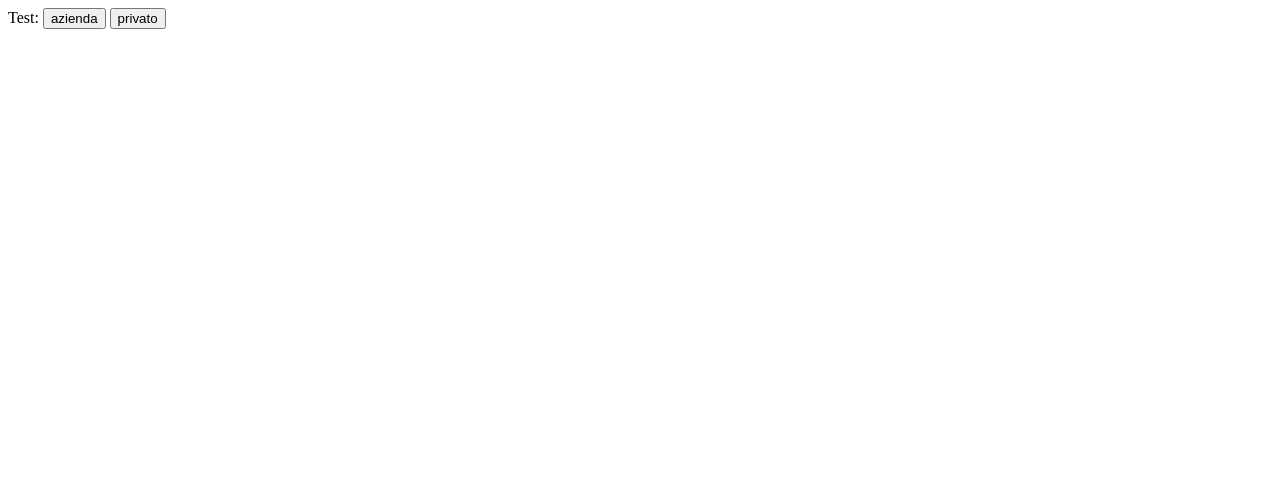
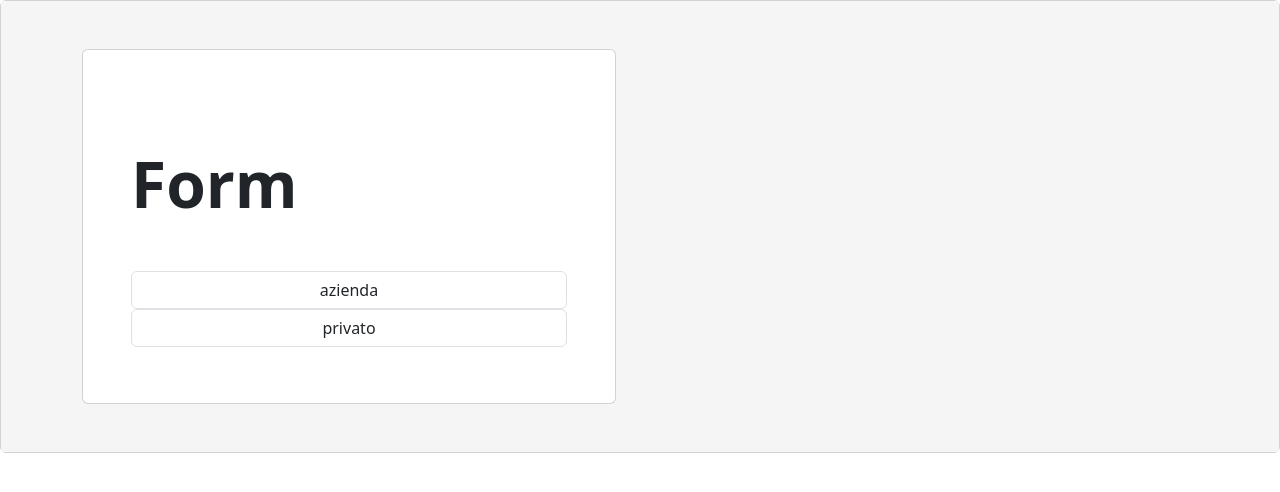
Before and after one commit to Rjuuko/PROGETTO-TERRANOVA, a PHP site: page /addData/addInfo.php in a window 1280 px wide. Shown: the top 492 px of the page. Run offline with PHP 8.4, Linux system fonts and the light colour scheme.

Commit message:
Update addInfo.php

```diff
--- a/pagina/addData/addInfo.php
+++ b/pagina/addData/addInfo.php
@@ -14,98 +14,129 @@
     <meta http-equiv="X-UA-Compatible" content="IE=edge">
     <meta name="viewport" content="width=device-width, initial-scale=1.0">
     <title>Document</title>
+    <meta charset="utf-8">
+    <meta name="viewport" content="width=device-width, initial-scale=1">
+    <meta name="description" content="">
+    <meta name="author" content="Mark Otto, Jacob Thornton, and Bootstrap contributors">
+    <meta name="generator" content="Hugo 0.108.0">
+    <link rel="canonical" href="https://getbootstrap.com/docs/5.3/examples/pricing/">
 
+
+
+<link href="../../assets/dist/css/bootstrap.min.css" rel="stylesheet">
+<!-- Section: Design Block -->
     <style>
         .tab{
             display: none;
+        }
+        #company{
+            .form.control;
+        }
+        #private{
+            .form.control;
         }
     </style>
 
 
 </head>
-<body>
-    <form action="" method="POST" id="regForm">
+<body class="card">
+    <form action="" method="POST" id="regForm" class="box">
+    <section class="section" >
+    <div class="px-4 py-5 px-md-5 text-center text-lg-start" style="background-color: hsl(0, 0%, 96%)">
+      <div class="container">
+        <div class="row gx-lg-5 align-items-center">
+          <div class="col-lg-6 mb-5 mb-lg-0">
+            <div class="card">
+              <div class="card-body py-5 px-md-5">
+                <form method="POST" action='login/authentication.php'>
+                    <legend>
+                        <div class="col-lg-6 mb-5 mb-lg-0">
+                            <h1 class="my-5 display-3 fw-bold ls-tight">Form
+                            </h1>
+                          </div>
                         <!-- Prima pagina del form dove si sceglie se si è azienda o privato -->
-        <div class="tab"> Test:
-            <input type="button" name="azienda" id="azienda" value="azienda" onclick="isCompany(1)" >
-            <input type="button" name="privato" id="privato" value="privato" onclick="isCompany(0)">
+                        <div class="tab">
+                            <input class="form-control" type="button" name="azienda" id="azienda" value="azienda" onclick="isCompany(1)">
+                            <input class="form-control"  type="button" name="privato" id="privato" value="privato" onclick="isCompany(0)">
                         </div>
                         <!-- Seconda pagina dove l'utente dovrà immettere i propri dati -->
-        <div class="tab"> Test:
+                        <div class="tab">
                             <label for="nome" class="private"> Nome </label>
-            <input type="text" name="nome" id="nome" placeholder="nome" class="private">
+                            <input class="private form-control" type="text" name="nome" id="nome" placeholder="nome" class="private">
 
                             <label for="cognome" class="private"> Cognome </label>
-            <input type="text" name="cognnome" id="cognnome" placeholder="cognome" class="private">
+                            <input class="private form-control" type="text" name="cognnome" id="cognnome" placeholder="cognome" class="private">
 
                             <label for="cfisc" class="private"> Codice Fiscale </label>
-            <input type="text" name="cfisc" id="cfisc" placeholder="Codice Fiscale" class="private">
+                            <input class="private form-control" type="text" name="cfisc" id="cfisc" placeholder="Codice Fiscale" class="private">
 
                             <label for="RagSoc" class="company"> Nome azienda </label>
-            <input type="text" name="RagSoc" id="RagSoc" placeholder="Nome Azienda" class="company">
+                            <input class="company form-control" type="text" name="RagSoc" id="RagSoc" placeholder="Nome Azienda" class="company">
 
                             <label for="Piva" class="company"> Partita IVA</label>
-            <input type="text" name="Piva" id="Piva" placeholder="Partita IVA" class="company">
+                            <input class="company form-control" type="text" name="Piva" id="Piva" placeholder="Partita IVA" class="company">
 
                             <label for="Indirizzo"> Indirizzo </label>
-            <input type="text" name="Indirizzo" id="Indirizzo" placeholder="Indirizzo">
+                            <input class="form-control" type="text" name="Indirizzo" id="Indirizzo" placeholder="Indirizzo">
 
                             <label for="Civico"> Civico </label>
-            <input type="text" name="Civico" id="Civico" placeholder="Civico">
+                            <input class="form-control" type="text" name="Civico" id="Civico" placeholder="Civico">
 
                             <label for="Loc"> Località </label>
                                 <!-- To be replaced with a dropdown select -->
-            <input type="text" name="Loc" id="Loc" placeholder="Loc">
+                            <input class="form-control"  type="text" name="Loc" id="Loc" placeholder="Loc">
 
-            <label for="Provincia"> Provincia </label>
+                            <label for="Provincia"> Provincia </label><br>
                             <!-- To be replaced with a dropdown select -->
                             <?php require("selettore_provincia.php"); ?>
-
+                            <br>
                             <label for="Nazione"> Nazione </label>
                                 <!-- To be replaced with a dropdown select -->
                             <?php require("country_selector.php");?>
 
                             <label for="NTel"> Numero di telefono </label>
-            <input type="text" name="NTel" id="NTel" placeholder="Numero Telefonico">
+                            <input class="form-control"  type="text" name="NTel" id="NTel" placeholder="Numero Telefonico">
 
                         </div>
 
                         <div class="tab"> Inserisci i dati della sede:
 
                             <label for="IndirizzoSede"> Indirizzo </label>
-            <input type="text" name="IndirizzoSede" id="IndirizzoSede" placeholder="IndirizzoSede">
+                            <input class="form-control"  type="text" name="IndirizzoSede" id="IndirizzoSede" placeholder="IndirizzoSede">
 
                             <label for="CivicoSede"> Civico </label>
-            <input type="text" name="CivicoSede" id="CivicoSede" placeholder="CivicoSede">
+                            <input class="form-control"  type="text" name="CivicoSede" id="CivicoSede" placeholder="CivicoSede">
 
                             <label for="LocSede"> Località </label>
                                 <!-- To be replaced with a dropdown select -->
-            <input type="text" name="LocSede" id="LocSede" placeholder="LocSede">
+                            <input class="form-control"  type="text" name="LocSede" id="LocSede" placeholder="LocSede">
 
                             <label for="ProvinciaSede"> Provincia </label>
                             <!-- To be replaced with a dropdown select -->
-            <input type="text" name="ProvinciaSede" id="ProvinciaSede" placeholder="ProvinciaSede">
+                            <input class="form-control"  type="text" name="ProvinciaSede" id="ProvinciaSede" placeholder="ProvinciaSede">
 
                             <label for="NazioneSede"> Nazione </label>
                                 <!-- To be replaced with a dropdown select -->
-            <input type="text" name="NazioneSede" id="NazioneSede" placeholder="NazioneSede">
+                            <input class="form-control"  type="text" name="NazioneSede" id="NazioneSede" placeholder="NazioneSede">
                         </div>
 
 
                         </div>
                         <div style="overflow:auto;">
                             <div style="float:right;">
-                <button type="button" id="prevBtn" onclick="nextPrev(-1)">Previous</button>
-                <button type="button" id="nextBtn" onclick="nextPrev(1)">Next</button>
+                                <button class="btn btn-primary btn-block mb-4" type="button" id="prevBtn" onclick="nextPrev(-1)">Previous</button>
+                                <button class="btn btn-primary btn-block mb-4" type="button" id="nextBtn" onclick="nextPrev(1)">Next</button>
                             </div>
                         </div>
-
-        <div style="text-align:center;margin-top:40px;">
-            <span class="step"></span>
-            <span class="step"></span>
-            <span class="step"></span>
-            <span class="step"></span>
                         </div>
+                        </form>
+                    </div>
+                    </div>
+                </div>
+                </div>
+            </div>
+            </div>
+        </section>
     </form>
     <script src="index.js"></script>
     <script>
```
Lines whose indentation alone changed are shown as unchanged.
